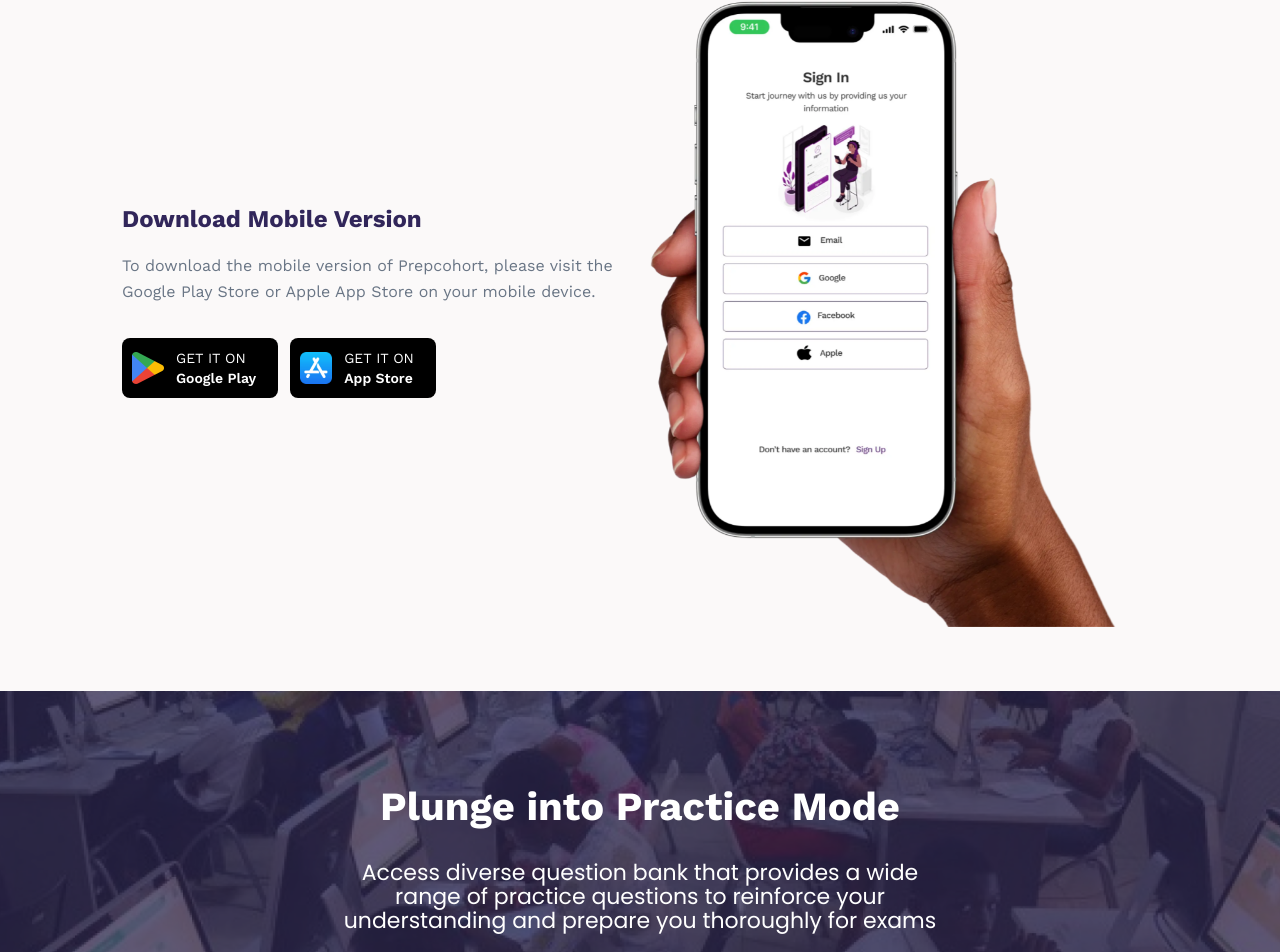
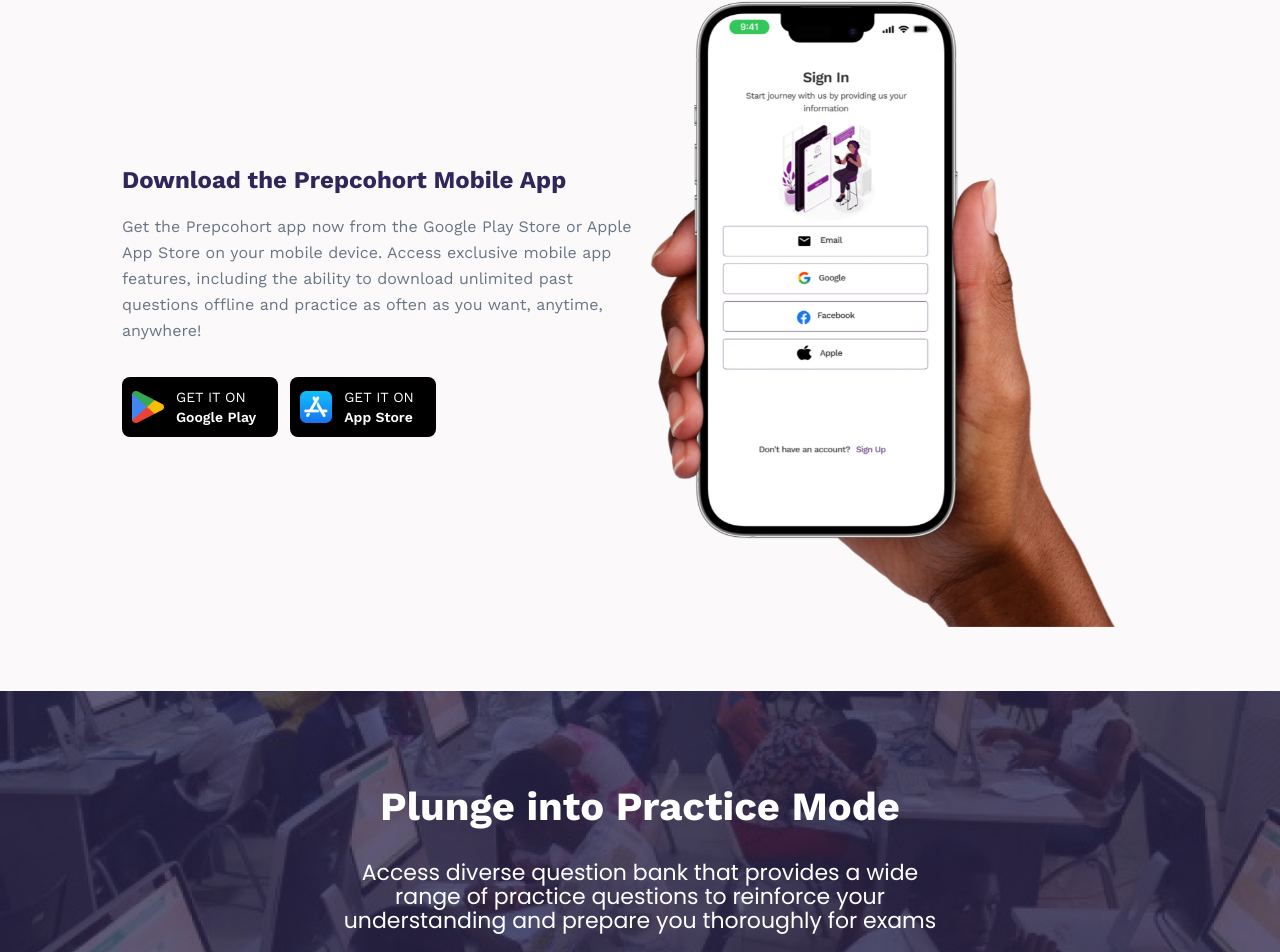
Before and after one commit to Samuelojodamilare/PrepCohort-project, a React (Vite) app: page / in a window 1280 px wide. Shown: the part 1952-2904 px from the top of the page. Built offline with nearby package versions, Linux system fonts and the light colour scheme; no server answers.

Commit message:
Some writeup changes

```diff
--- a/src/components/students/Mobile.jsx
+++ b/src/components/students/Mobile.jsx
@@ -12,11 +12,10 @@
           <div
             className={`${layout.sectionInfo} section-info hide max-md:pt-[45px] `}>
             <h3 className="font-workSans font-bold text-[24px] leading-[26px] text-[#31265a] mb-[21px]">
-              Download Mobile Version
+              Download the Prepcohort Mobile App
             </h3>
             <p className="font-workSans text-[16px] text-text-p leading-[26px] mb-[33px] max-w-[513px]">
-              To download the mobile version of Prepcohort, please visit the
-              Google Play Store or Apple App Store on your mobile device.
+              Get the Prepcohort app now from the Google Play Store or Apple App Store on your mobile device. Access exclusive mobile app features, including the ability to download unlimited past questions offline and practice as often as you want, anytime, anywhere!
             </p>
             <div className="flex gap-3">
               <a
```
